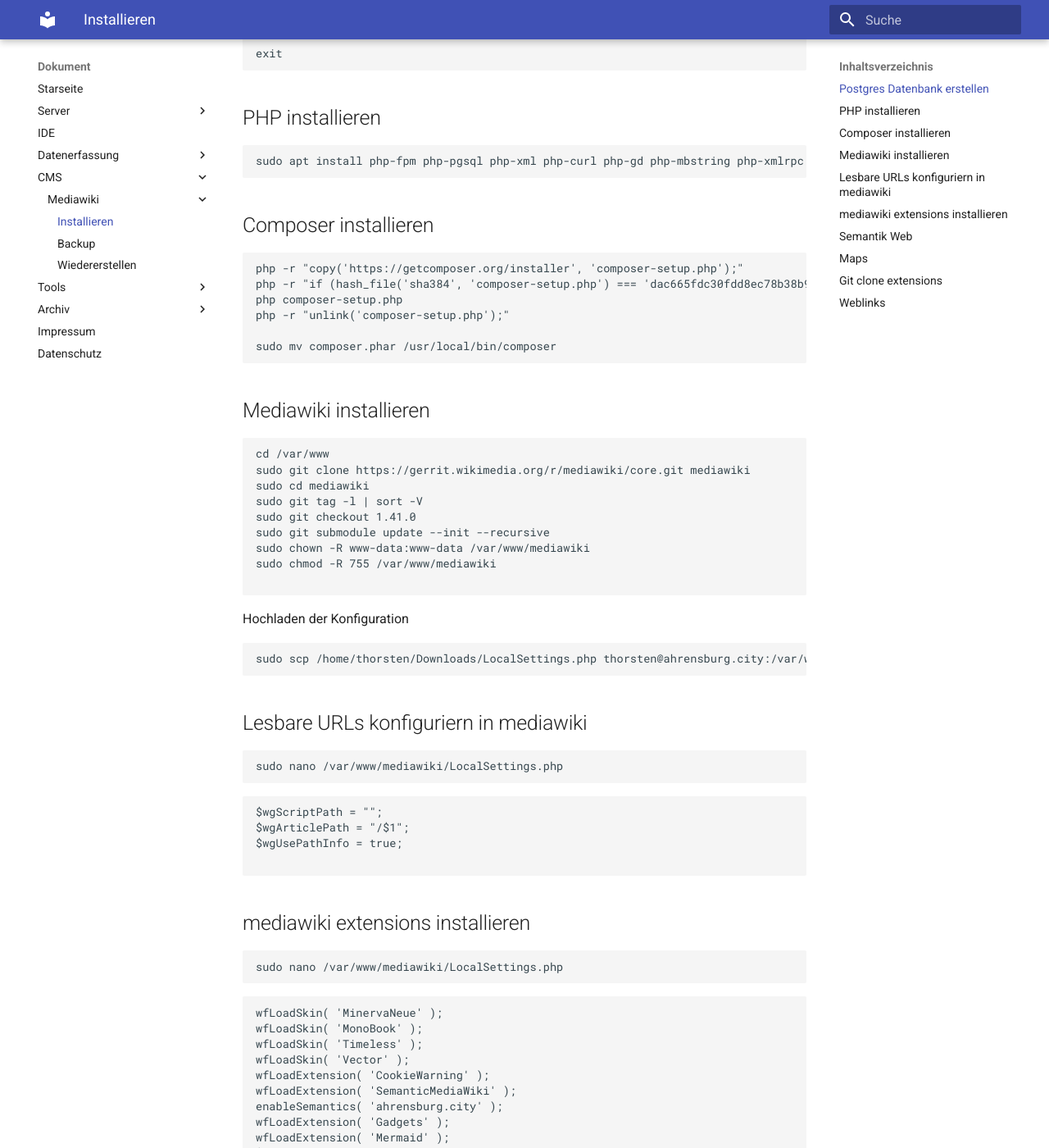
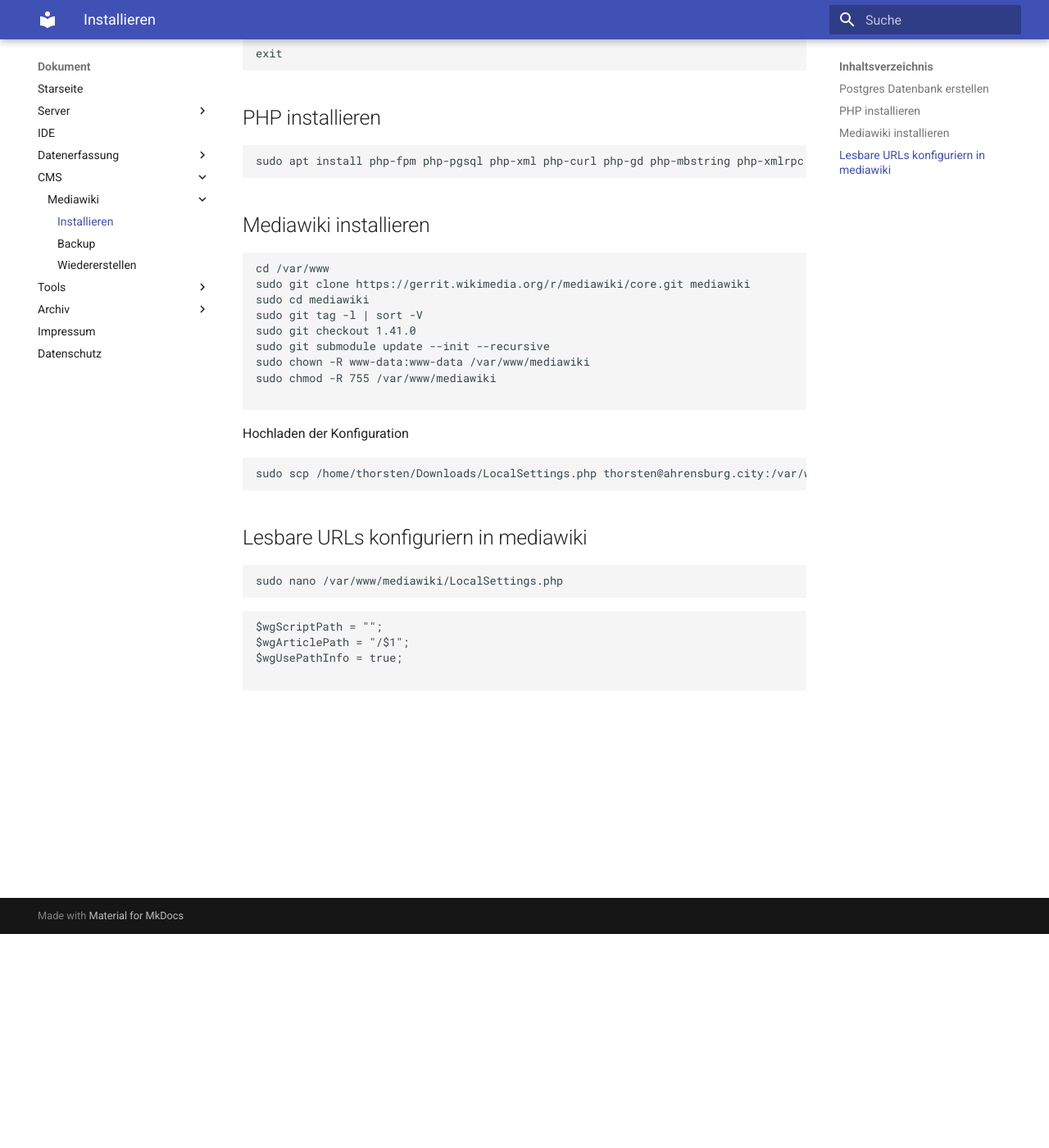
Before and after one commit to thorstenkloehn/dokument, an MkDocs documentation site: the page built from docs/CMS/Mediawiki/index.md, in a window 1280 px wide and 1400 px high, scrolled down 261 px. Shown: the whole window at 82% size. Built offline with MkDocs 1.6.1 and Material for MkDocs 9.7.7, drawn with Linux system fonts in a browser that asks for light colours; some of the changed text lies outside the part shown.

Commit message:
Dokumentation: Entfernen von Anweisungen zur Installation von Composer und Mediawiki-Erweiterungen aus der Installationsanleitung

````diff
--- a/docs/CMS/Mediawiki/index.md
+++ b/docs/CMS/Mediawiki/index.md
@@ -10,15 +10,7 @@
 ```bash
 sudo apt install php-fpm php-pgsql php-xml php-curl php-gd php-mbstring php-xmlrpc php-xmlrpc php-zip php-intl -y
 ```
-## Composer installieren
-```bash
-php -r "copy('https://getcomposer.org/installer', 'composer-setup.php');"
-php -r "if (hash_file('sha384', 'composer-setup.php') === 'dac665fdc30fdd8ec78b38b9800061b4150413ff2e3b6f88543c636f7cd84f6db9189d43a81e5503cda447da73c7e5b6') { echo 'Installer verified'; } else { echo 'Installer corrupt'; unlink('composer-setup.php'); } echo PHP_EOL;"
-php composer-setup.php
-php -r "unlink('composer-setup.php');"
 
-sudo mv composer.phar /usr/local/bin/composer
-```
 
 
 ## Mediawiki installieren
@@ -50,53 +42,3 @@
 $wgUsePathInfo = true;
 
 ```
-## mediawiki extensions installieren
-```bash
-sudo nano /var/www/mediawiki/LocalSettings.php
-```
-```php
-wfLoadSkin( 'MinervaNeue' );
-wfLoadSkin( 'MonoBook' );
-wfLoadSkin( 'Timeless' );
-wfLoadSkin( 'Vector' );
-wfLoadExtension( 'CookieWarning' );
-wfLoadExtension( 'SemanticMediaWiki' );
-enableSemantics( 'ahrensburg.city' );
-wfLoadExtension( 'Gadgets' );
-wfLoadExtension( 'Mermaid' );
-$mermaidgDefaultTheme = 'neutral';
-$wgCookieWarningEnabled=true;
-$wgCookieWarningMoreUrl='';
-$wgCookieWarningGeoIPServiceURL='';
-$wgCookieWarningGeoIPLookup='none';
-$wgCookieWarningForCountryCodes="EU";
-$wgGroupPermissions['user']['move'] = false;
-wfLoadExtension( 'Maps' );
-$egMapsDefaultService = 'leaflet';
-wfLoadExtension( 'SyntaxHighlight_GeSHi' );
-wfLoadExtension( 'YouTube' );
-# End of automatically generated settings.
-# Add more configuration options below.
-;
-```
-## Semantik Web
-```bash
-cd /var/www/mediawiki
-sudo COMPOSER=composer.local.json  composer require --no-update mediawiki/semantic-media-wiki
- sudo composer update --no-dev
- php maintenance/update.php
-```
-
-## Maps
-```bash
-cd /var/www/mediawiki
-COMPOSER=composer.local.json composer require --no-update mediawiki/maps:~10.1
-composer update mediawiki/maps --no-dev -o
-```
-## Git clone extensions
-```bash
-cd /var/www/mediawiki/extensions
-git clone https://gerrit.wikimedia.org/r/mediawiki/extensions/CookieWarning.git
-```
-## Weblinks
-* [Git clone](https://www.mediawiki.org/wiki/Download_from_Git)
````
